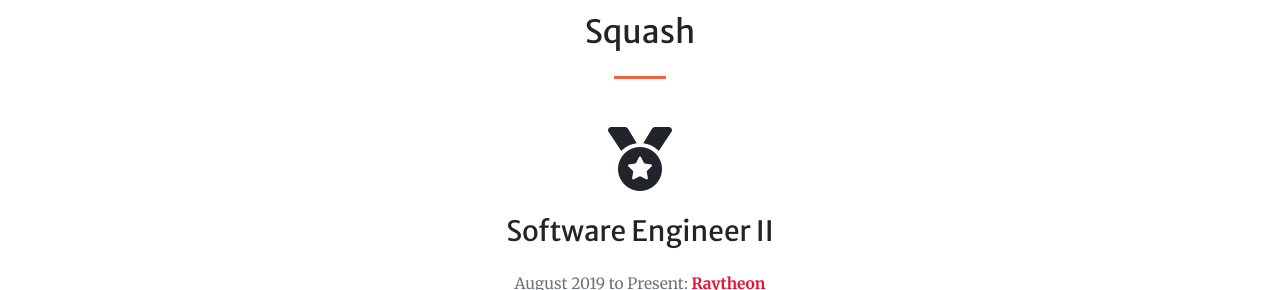
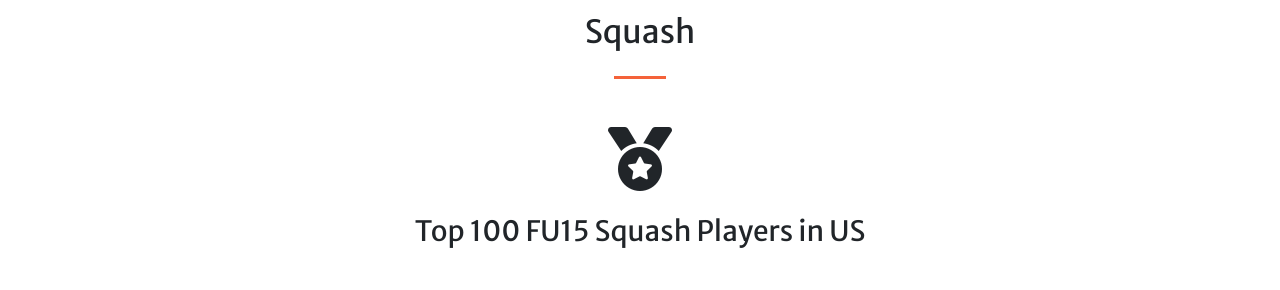
Before and after one commit to Matthew0909/sophiawcalkins, a plain HTML site: page index.html in a window 1280 px wide. Shown: the part 1282-1572 px from the top of the page. Drawn offline with nearby package versions, Linux system fonts and the light colour scheme.

Commit message:
Update index.html

```diff
--- a/index.html
+++ b/index.html
@@ -175,9 +175,8 @@
           <hr class="divider dark my-4" />
         </div>
 	      <div class="col-sm-12 text-center mt-4 mb-4">
-          <i class="fas fa-4x fa-medal"></i>
-          <h3 class="mt-4 mb-4">Software Engineer II</h3>
-          <p class="text-muted">August 2019 to Present: <span class="RtnRed">Raytheon</span></p>
+          <i class="fa fa-4x fa-medal"></i>
+          <h3 class="mt-4 mb-4">Top 100 FU15 Squash Players in US</h3>
         </div>
         <div class="col-lg-3 col-sm-6 text-center">
           <i class="fa fa-4x fa-fighter-jet text-primary sr-icons"></i>
```
